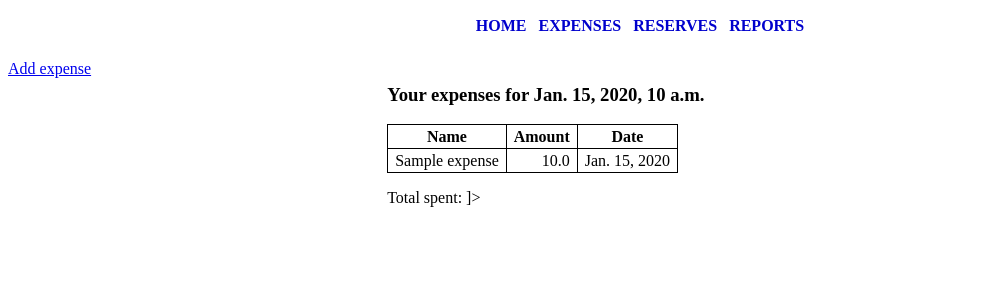
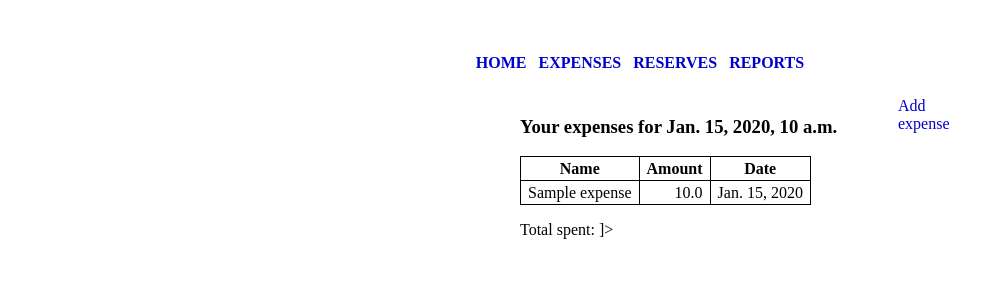
Before and after one commit to ChinaraIsabaeva/family-budget-app, a Django app: template mybudget/templates/expenses.html in a window 1280 px wide. Shown: the top 300 px of the page, without its empty margins (0-1004 px from the left). Run offline with Django 3.2, Linux system fonts and the light colour scheme; tables that the repository leaves empty hold one stand-in row (values such as "Sample post"); the template is opened without the code that fills it: values that come from a table or form of the project are taken from there, most other values are stand-ins (such as "Sample title", 1, 10 or a date in 2020); parts of the project's set-up code (start-up, migrations or seed data) failed here and were passed over.

Commit message:
fixed small bugs

```diff
--- a/mybudget/apps/expenses/views.py
+++ b/mybudget/apps/expenses/views.py
@@ -8,10 +8,11 @@
 
 # Create your views here.
 
+
 def expenses(request):
     date = datetime.datetime.today().strftime('%B %Y')
-    my_expenses = get_list_or_404(Expenses.objects.filter(date__range=(show_expenses_start_date(), datetime.datetime.today())))
-    expenses_sum = Expenses.objects.filter(date__range=(show_expenses_start_date(),
+    my_expenses = get_list_or_404(Expenses.objects.filter(date__range=(start_date(), datetime.datetime.today())))
+    expenses_sum = Expenses.objects.filter(date__range=(start_date(),
                                                         datetime.datetime.today())).aggregate(Sum('amount'))['amount__sum']
     return render(request, 'expenses.html', {'expenses': my_expenses, 'expenses_sum': expenses_sum, 'date': date})
 
--- a/mybudget/lib/__init__.py
+++ b/mybudget/lib/__init__.py
@@ -2,8 +2,7 @@
 import datetime
 
 
-
-def show_expenses_start_date():
+def start_date():
     date = datetime.date.today()
     if date.day > 27:
         start_date = datetime.date(date.year, date.month, 28)
--- a/mybudget/settings.py
+++ b/mybudget/settings.py
@@ -27,7 +27,8 @@
 TEMPLATE_DIRS = (os.path.join(BASE_DIR, "mybudget/templates"),)
 TEMPLATE_CONTEXT_PROCESSORS = (
     'django.core.context_processors.request',
-    'django.contrib.auth.context_processors.auth'
+    'django.contrib.auth.context_processors.auth',
+    'django.contrib.messages.context_processors.messages',
 )
 
 ALLOWED_HOSTS = ['*', ]
--- a/mybudget/static/style.css
+++ b/mybudget/static/style.css
@@ -1,8 +1,12 @@
+body
+{
+    margin: 20px 300px;
+    padding: 20px;
+}
 .content
     {
-        float:right;width:70%;
+        margin-left: 100px;
     }
-.content
     a:link, a:visited
         {
             color:#0000CD;text-decoration:none;
@@ -26,27 +30,26 @@
     {
         text-align:right;
     }
-.column-left
+.column-right
     a:link, a:visited
         {
             color:#0000FF;text-decoration:none;
         }
-.column-left
+.column-right
     a:hover
         {
             color:#B22222;text-decoration:underline;
         }
-.column-left
-    {
-        float:left;width: 30%
-    }
 .column-right
     {
-        float:left;width: 30%
+        float:right;
+        width: 30%;
     }
 .column-center
     {
-        float: left;width: 30%
+        float: left;
+        margin: 0px 0px 0px 100px;
+        width: 70%;
     }
 #navigation
     ul
--- a/mybudget/templates/expenses.html
+++ b/mybudget/templates/expenses.html
@@ -2,6 +2,7 @@
 {% block title %}Your expenses{% endblock %}
 {% block content %}
     <div class="content">
+        <div class="column-center">
             <table>
                 <h3>Your expenses for {{ date }}</h3>
                 <tr>
@@ -19,7 +20,9 @@
             </table>
             <p>Total spent: {{ expenses_sum|safe }}</p>
         </div>
-    <div>
+        <div class="column-left">
             <p><a href="/expenses/add/">Add expense</a></p>
         </div>
+
+    </div>
 {% endblock %}
--- a/mybudget/templates/home.html
+++ b/mybudget/templates/home.html
@@ -2,6 +2,7 @@
 {% block title %}Personal Financial Planner{% endblock %}
 {% block content %}
     <div class="content">
+        <div class="column-center">
             <h3>Welcome to your personal financial planner</h3>
             <p>Insert your expense</p>
             <form action="" method="post">{% csrf_token %}
@@ -9,4 +10,5 @@
                 <input type="submit" name="expenses_save" value="Save" />
             </form>
         </div>
+    </div>
 {% endblock %}
```
Also changed, not shown: mybudget/apps/main/tests.py (+6 -6 lines), mybudget/apps/reports/views.py (+5 -2 lines), mybudget/templates/expenseform.html (+7 -5 lines). Lines whose indentation alone changed are shown as unchanged.
